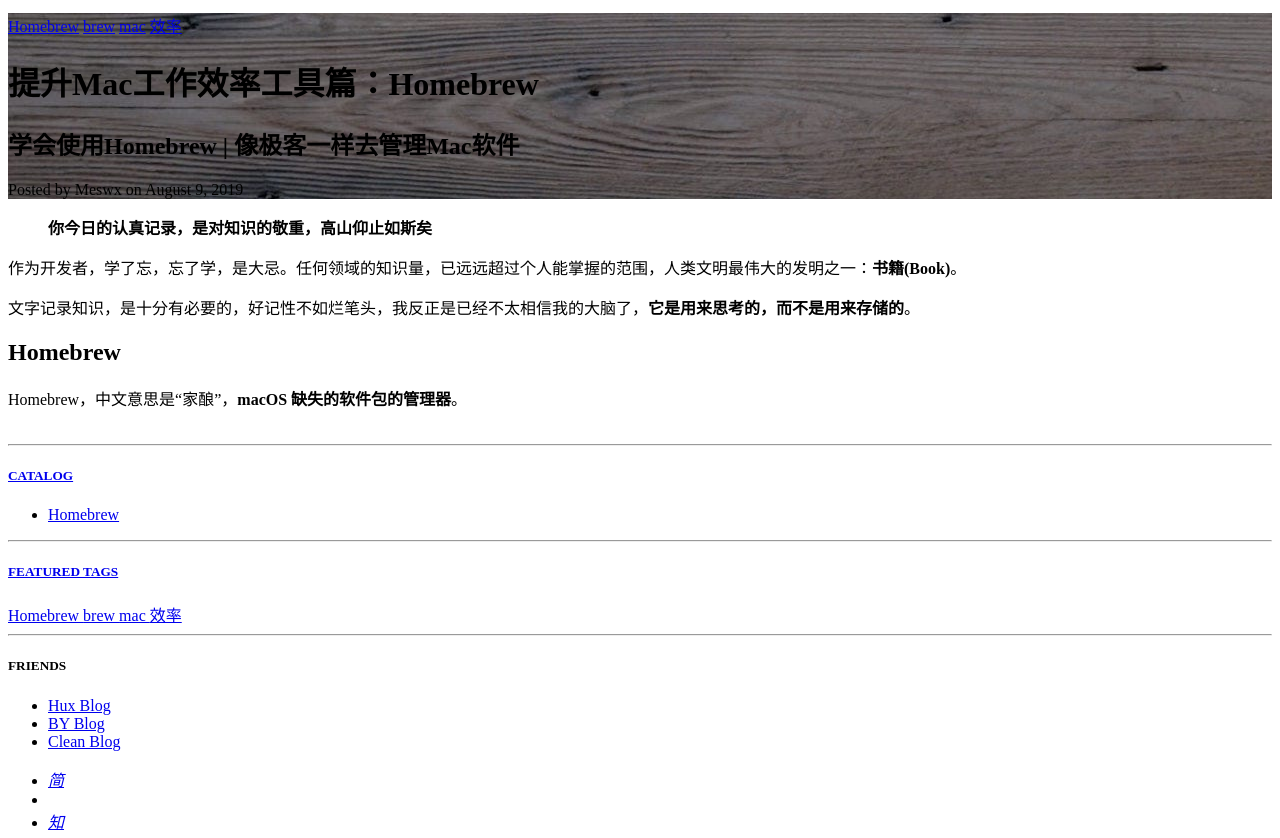
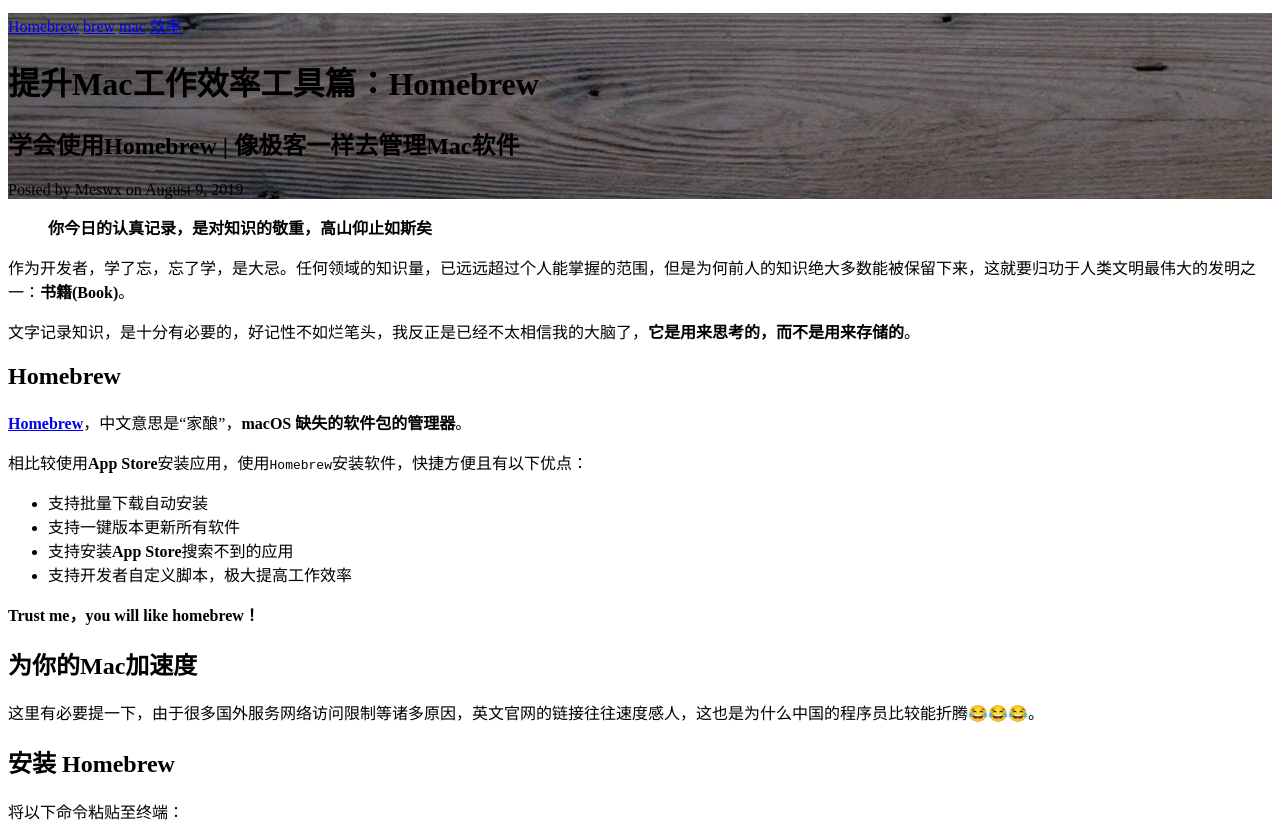
Before and after one commit to Meswx/meswx.github.io, a Jekyll site: the page built from _posts/2019-08-09-提升Mac工作效率工具之Homebrew篇.md, in a window 1280 px wide and 1400 px high, scrolled down 202 px. Shown: the top 838 px of the window. Built offline with Jekyll 4.4.1, drawn with Linux system fonts in a browser that asks for light colours; comment, search, counter and statistics services are not loaded; some of the changed text lies outside the part shown.

Commit message:
modify blog article

```diff
--- a/_posts/2019-08-09-提升Mac工作效率工具之Homebrew篇.md
+++ b/_posts/2019-08-09-提升Mac工作效率工具之Homebrew篇.md
@@ -15,10 +15,49 @@
 
 > **你今日的认真记录，是对知识的敬重，高山仰止如斯矣**
 
-作为开发者，学了忘，忘了学，是大忌。任何领域的知识量，已远远超过个人能掌握的范围，人类文明最伟大的发明之一：**书籍(Book)**。
+作为开发者，学了忘，忘了学，是大忌。任何领域的知识量，已远远超过个人能掌握的范围，但是为何前人的知识绝大多数能被保留下来，这就要归功于人类文明最伟大的发明之一：**书籍(Book)**。
 
 文字记录知识，是十分有必要的，好记性不如烂笔头，我反正是已经不太相信我的大脑了，**它是用来思考的，而不是用来存储的**。
 
 # Homebrew
 
-Homebrew，中文意思是“家酿”，**macOS 缺失的软件包的管理器**。
+[**Homebrew**](https://brew.sh/index_zh-cn)，中文意思是“家酿”，**macOS 缺失的软件包的管理器**。
+
+相比较使用**App Store**安装应用，使用`Homebrew`安装软件，快捷方便且有以下优点：
+
+- 支持批量下载自动安装
+- 支持一键版本更新所有软件
+- 支持安装**App Store**搜索不到的应用
+- 支持开发者自定义脚本，极大提高工作效率
+
+**Trust me，you will like homebrew！**
+
+# 为你的Mac加速度
+
+这里有必要提一下，由于很多国外服务网络访问限制等诸多原因，英文官网的链接往往速度感人，这也是为什么中国的程序员比较能折腾😂😂😂。
+
+## 安装 Homebrew
+
+将以下命令粘贴至终端：
+
+	/usr/bin/ruby -e "$(curl -fsSL https://raw.githubusercontent.com/Homebrew/install/master/install)"
+
+![](http://ww1.sinaimg.cn/large/006tNc79gy1g5tinc8xrvj30fu0a5n2u.jpg)
+
+验证是否正确✅安装成功：
+
+![](http://ww2.sinaimg.cn/large/006tNc79gy1g5tiq88cjdj30fu0a5tcs.jpg)
+
+## 更新 Homebrew
+
+**Homebrew**有个特点，每次执行`brew update`或`brew install xxx`都会先执行一遍更新操作, 然后就卡住，没有任何进度提示，十分让人🔥大。
+
+所以，又到了我们中国程序员👨‍💻‍发挥：生命在于折(zha)腾(xin)的不屈精神。
+
+这里我们使用 **国内的镜像资源** 替换homebrew镜像，进行加速：
+
+- [**阿里巴巴开源镜像站**](https://opsx.alibaba.com/mirror)
+- [**清华大学开源软件镜像站**](https://mirrors.tuna.tsinghua.edu.cn/)
+- [**中国科学技术大学开源软件镜像**](https://mirrors.ustc.edu.cn/)
+
+## 使用 Homebrew
```
